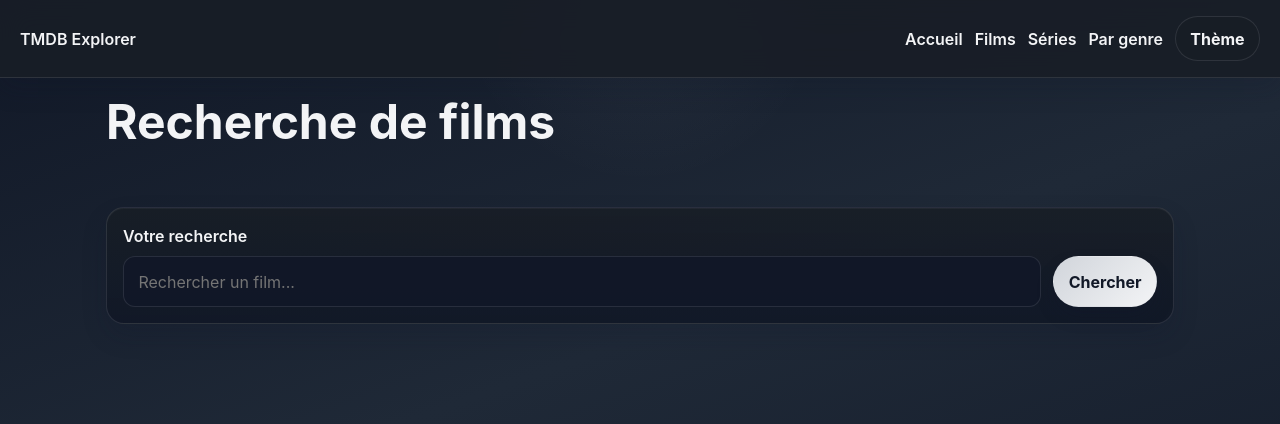
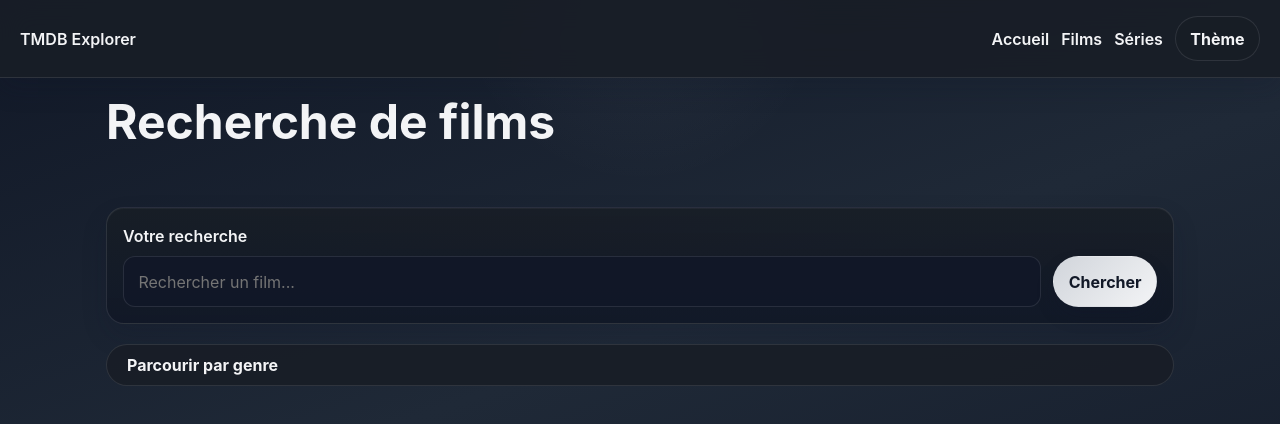
Before and after one commit to projets1700/React-TP-Consommation-de-l-api-TMDB, a React (Vite) app: page /recherche-films in a window 1280 px wide. Shown: the top 424 px of the page. Built offline with nearby package versions, Linux system fonts and the light colour scheme.

Commit message:
Déplacer le lien par genre du header vers la page recherche films
Co-Authored-By: Claude Sonnet 4.6 <noreply@anthropic.com>

```diff
--- a/src/components/Header.jsx
+++ b/src/components/Header.jsx
@@ -11,7 +11,6 @@ function Header({ onToggleTheme }) {
           <li><Link to="/">Accueil</Link></li>
           <li><Link to="/recherche-films">Films</Link></li>
           <li><Link to="/recherche-series">Séries</Link></li>
-          <li><Link to="/par-genre">Par genre</Link></li>
         </ul>
         <button type="button" className="theme-toggle" onClick={onToggleTheme}>
           Thème
--- a/src/index.css
+++ b/src/index.css
@@ -434,6 +434,24 @@ h2 {
   color: var(--text-color);
 }
 
+.genre-nav-btn {
+  display: inline-block;
+  margin-bottom: 1.5rem;
+  background: var(--panel-color);
+  color: var(--text-color);
+  border: 1px solid var(--border-color);
+  border-radius: var(--radius-pill);
+  padding: 0.5rem 1.25rem;
+  font-weight: 700;
+  text-decoration: none;
+  transition: transform 0.15s ease, background 0.15s ease;
+}
+
+.genre-nav-btn:hover {
+  transform: translateY(-1px);
+  background: var(--panel-strong);
+}
+
 .genre-list {
   display: flex;
   flex-wrap: wrap;
--- a/src/pages/PageRechercheFilm.jsx
+++ b/src/pages/PageRechercheFilm.jsx
@@ -1,5 +1,5 @@
 import { useState, useEffect, useRef } from 'react'
-import { useLocation, useNavigate } from 'react-router-dom'
+import { useLocation, useNavigate, Link } from 'react-router-dom'
 import useSearchMedia from '../hooks/useSearchMedia'
 import { addFavorite, getMediaTrailer } from '../services/tmdbService'
 import SearchPanel from '../components/SearchPanel'
@@ -59,6 +59,8 @@ function PageRechercheFilm() {
         onSearch={handleSearch}
       />
 
+      <Link to="/par-genre" className="genre-nav-btn">Parcourir par genre</Link>
+
       {loading && <p>Chargement…</p>}
       {error && <p className="search-error">{error}</p>}
       {feedback && <p className="favorite-feedback">{feedback}</p>}
```
